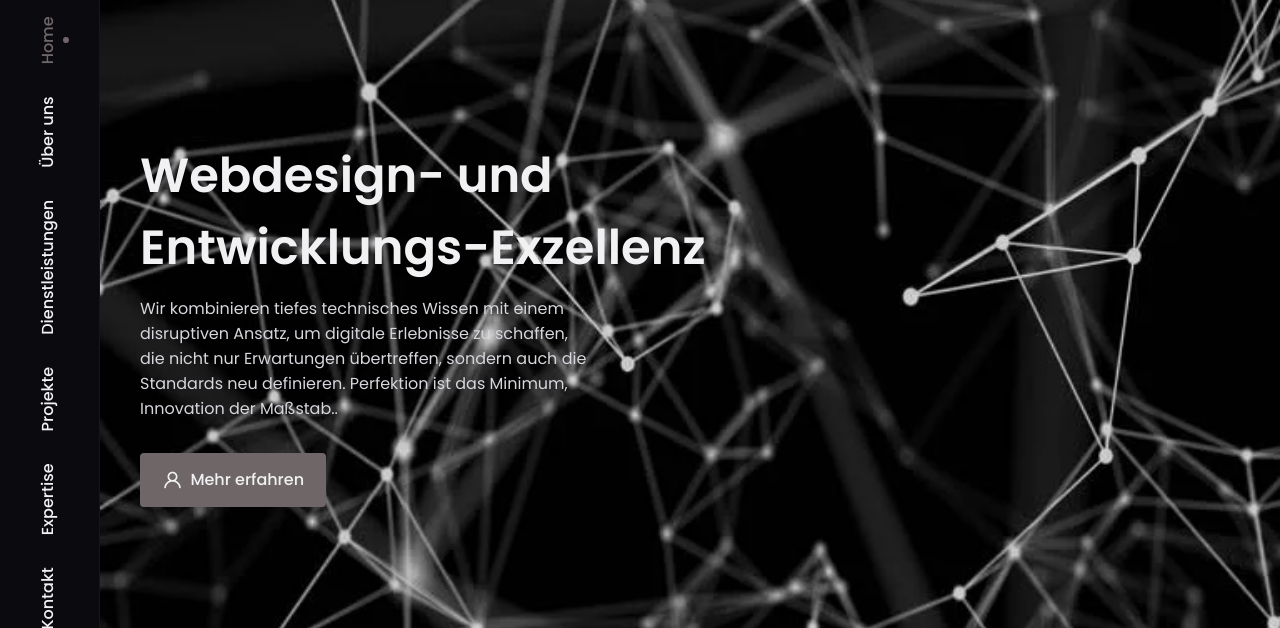
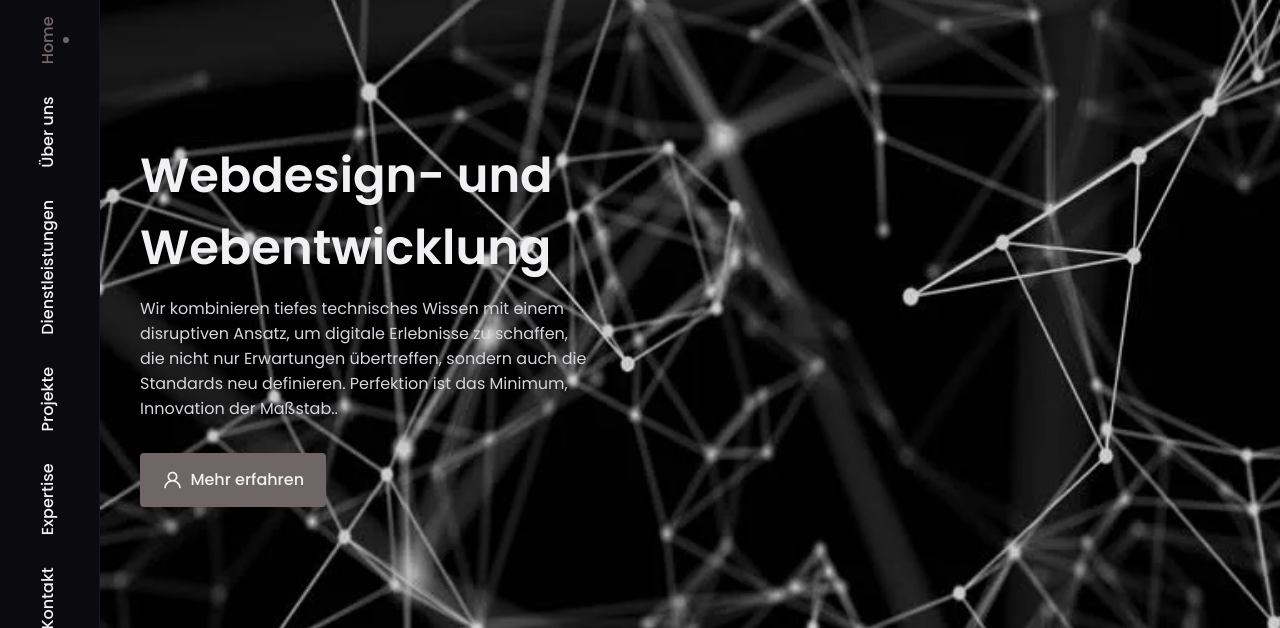
Before and after one commit to ImpactFlowByGeorgieva/Dienstleistungswebseite, a plain HTML site: page index.html in a window 1280 px wide. Shown: the part 77-705 px from the top of the page. Drawn offline with nearby package versions, Linux system fonts and the light colour scheme.

Commit message:
Update index.html

```diff
--- a/index.html
+++ b/index.html
@@ -83,7 +83,7 @@
                 <img src="" alt="" class="home__img">
 
                 <div class="home__data">
-                    <h1 class="home__title">Webdesign- und <br>Entwicklungs-Exzellenz</h1>
+                    <h1 class="home__title">Webdesign- und <br>Webentwicklung</h1>
                     <h3 class="home__subtitle"></h3>
                     <p class="home__description">Wir kombinieren tiefes technisches Wissen mit einem disruptiven Ansatz, um digitale Erlebnisse zu schaffen, die nicht nur Erwartungen übertreffen, sondern auch die Standards neu definieren. Perfektion ist das Minimum, Innovation der Maßstab..</p>
                     <a href="#about"  class="button"><i class="uil uil-user button__icon"></i>
```
